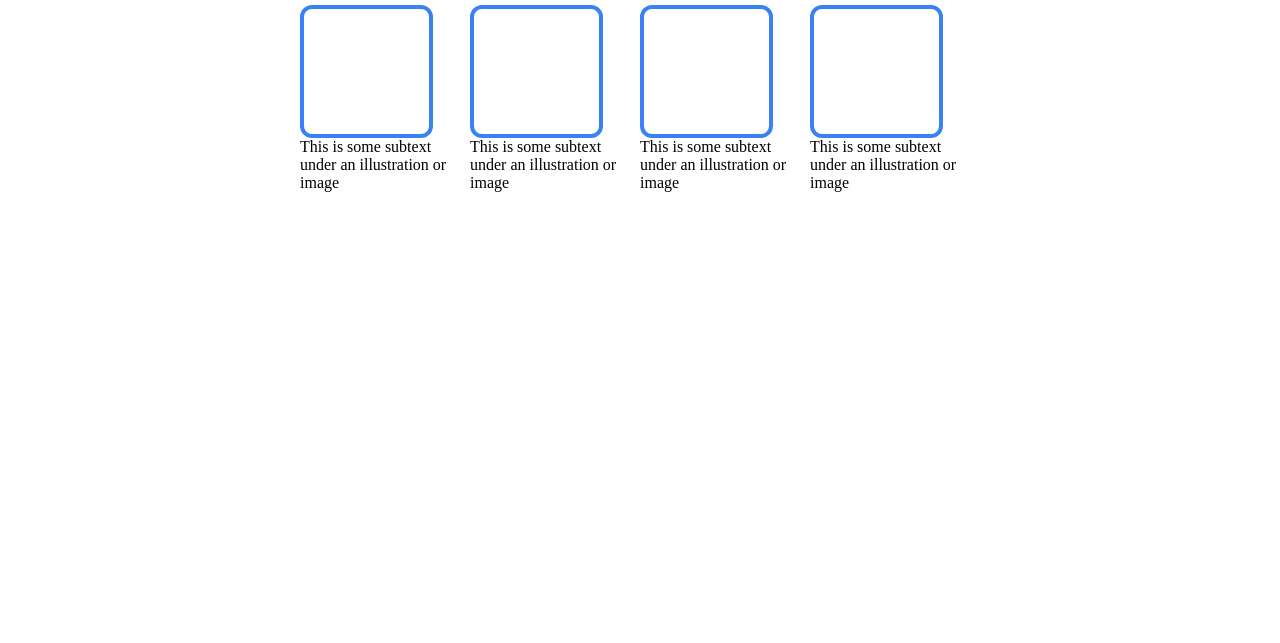
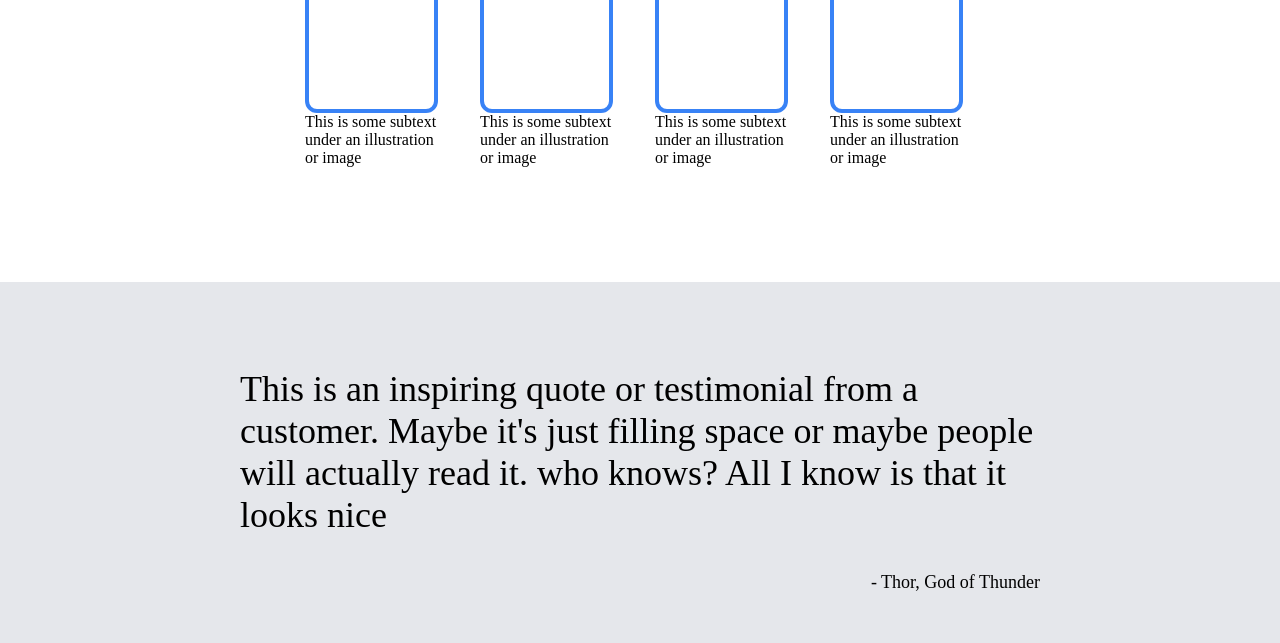
Before and after one commit to 1Orlando1/LandingPage, a plain HTML site: page index.html in a window 1280 px wide. Shown: the part 670-1313 px from the top of the page. Before the commit the page ends 962 px from the top, so only its background shows below. Drawn offline with Linux system fonts and the light colour scheme.

Commit message:
The items on the second row are now formated correctly and a third row of content was added as well containing a quote

```diff
--- a/CSS/Styling.css
+++ b/CSS/Styling.css
@@ -2,7 +2,7 @@ body{
     margin:0;
 }
 
-.top, .object, .item, .arrangement{
+.top, .object, .item, .arrangement, .bottommid, .botmidcon{
     display: flex;
     flex-direction: column;
 }
@@ -96,9 +96,10 @@ img{
 .arrangement{
     justify-content: center;
     align-items: center;
-    margin: 100px;
+    margin-top:50px;
     margin-right: 300px;
     margin-left: 300px;
+    margin-bottom: 100px;
 }
 
 .box{
@@ -111,5 +112,33 @@ img{
     align-self: center;
     justify-content: center;
     font-size: 36px;
-    margin:20px;
+    margin-bottom:50px;
 }
+
+.elements{
+    justify-content: center;
+    align-items: center;
+}
+
+.item{
+    width: 145px;
+    padding: 15px;
+}
+.bottommid{
+    background-color: #E5E7EB;
+    justify-content: center;
+    align-items: center;
+    padding: 50px;
+
+}
+
+.quote{
+    font-size: 36px;
+    font-weight: lighter !important;
+    width: 800px;
+}
+
+.from{
+    font-size: 18px;
+    align-self:flex-end;
+}
--- a/index.html
+++ b/index.html
@@ -61,7 +61,12 @@
             </div>
         </div>
 
-        <div class="bottommid"></div>
+        <div class="bottommid">
+            <div class = "botmidcon">
+                <div class = "quote"><p>This is an inspiring quote or testimonial from a customer. Maybe it's just filling space or maybe people will actually read it. who knows? All I know is that it looks nice</p></div>
+                <div class = "from">- Thor, God of Thunder</div>
+            </div>
+        </div>
 
 
 
```
